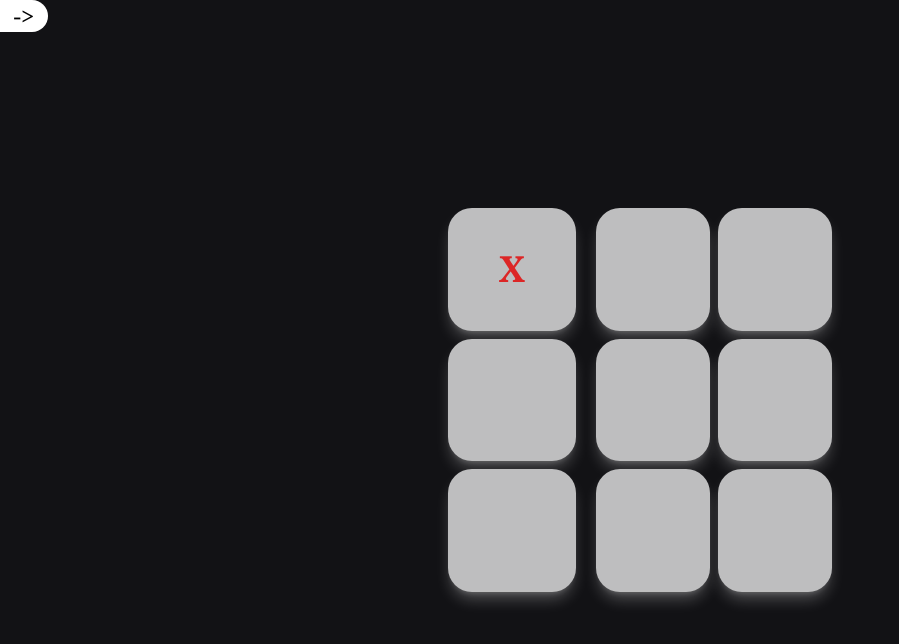
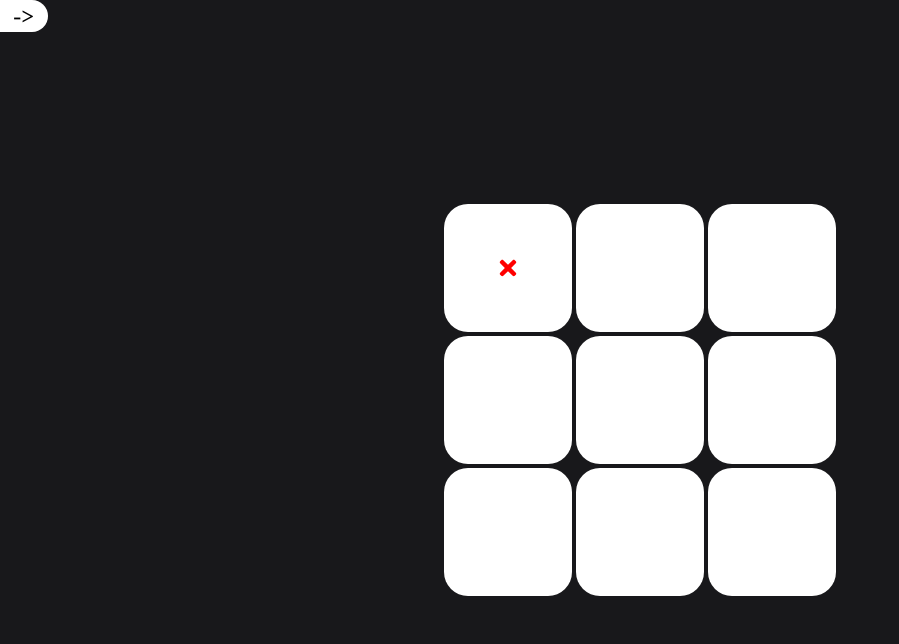
Before and after one commit to thiagomeneguzzi/tic-tac-toe, a React (Vite) app: page /two-players in a window 1280 px wide. Both pictures are taken after a click on the button 509 px from the left and 269 px from the top of the page. Shown: the top 644 px of the page, without its empty margins (0-899 px from the left). Built offline with nearby package versions, Linux system fonts and the light colour scheme.

Commit message:
refactor cards layout

```diff
--- a/src/application/components/GameCard/GameCard.tsx
+++ b/src/application/components/GameCard/GameCard.tsx
@@ -1,4 +1,5 @@
 import React from 'react';
+import { FaRegCircle, FaTimes } from 'react-icons/fa';
 
 type Props = {
     value: 'X' | 'O' | '';
@@ -6,13 +7,35 @@ type Props = {
 };
 
 const GameCard = ({ value, onClick }: Props): JSX.Element => {
+    const renderIcon = (): JSX.Element => {
+        if (value === 'X') {
+            return (
+                <FaTimes
+                    size={24}
+                    color='red'
+                />
+            );
+        }
+
+        if (value === 'O') {
+            return (
+                <FaRegCircle
+                    size={24}
+                    color='black'
+                />
+            );
+        }
+
+        return <div />;
+    };
+
     return (
         <button
             type='button'
-            className='flex items-center justify-center rounded-3xl max-w-[8rem] max-h-[8rem] bg-gray-100  shadow-lg shadow-white/25'
+            className='flex items-center justify-center rounded-3xl w-[8rem] h-[8rem] bg-white'
             onClick={onClick}
         >
-            <span className={`text-4xl font-bold ${value === 'X' ? 'text-red-600' : 'text-gray-500'}`}>{value}</span>
+            <span>{renderIcon()}</span>
         </button>
     );
 };
--- a/src/application/pages/twoPlayers/TwoPlayers.tsx
+++ b/src/application/pages/twoPlayers/TwoPlayers.tsx
@@ -59,7 +59,7 @@ const TwoPlayers = () => {
                     Reiniciar
                 </button>
             )}
-            <div className='grid grid-rows-3 grid-flow-col gap-2 w-full h-full max-w-[24rem] max-h-[24rem]'>
+            <div className='grid grid-rows-3 grid-flow-col gap-1'>
                 {gameStateOptions.map((option, index) => (
                     <GameCard
                         value={option}
--- a/src/index.css
+++ b/src/index.css
@@ -3,7 +3,7 @@
 @tailwind utilities;
 
 body {
-	@apply bg-gray-900 font-serif;
+	@apply bg-gray-800 font-serif;
 
 	-webkit-font-smoothing: antialiased;
 	text-rendering: optimizeLegibility;
```
Also changed, not shown: package.json (+4 -3 lines).
